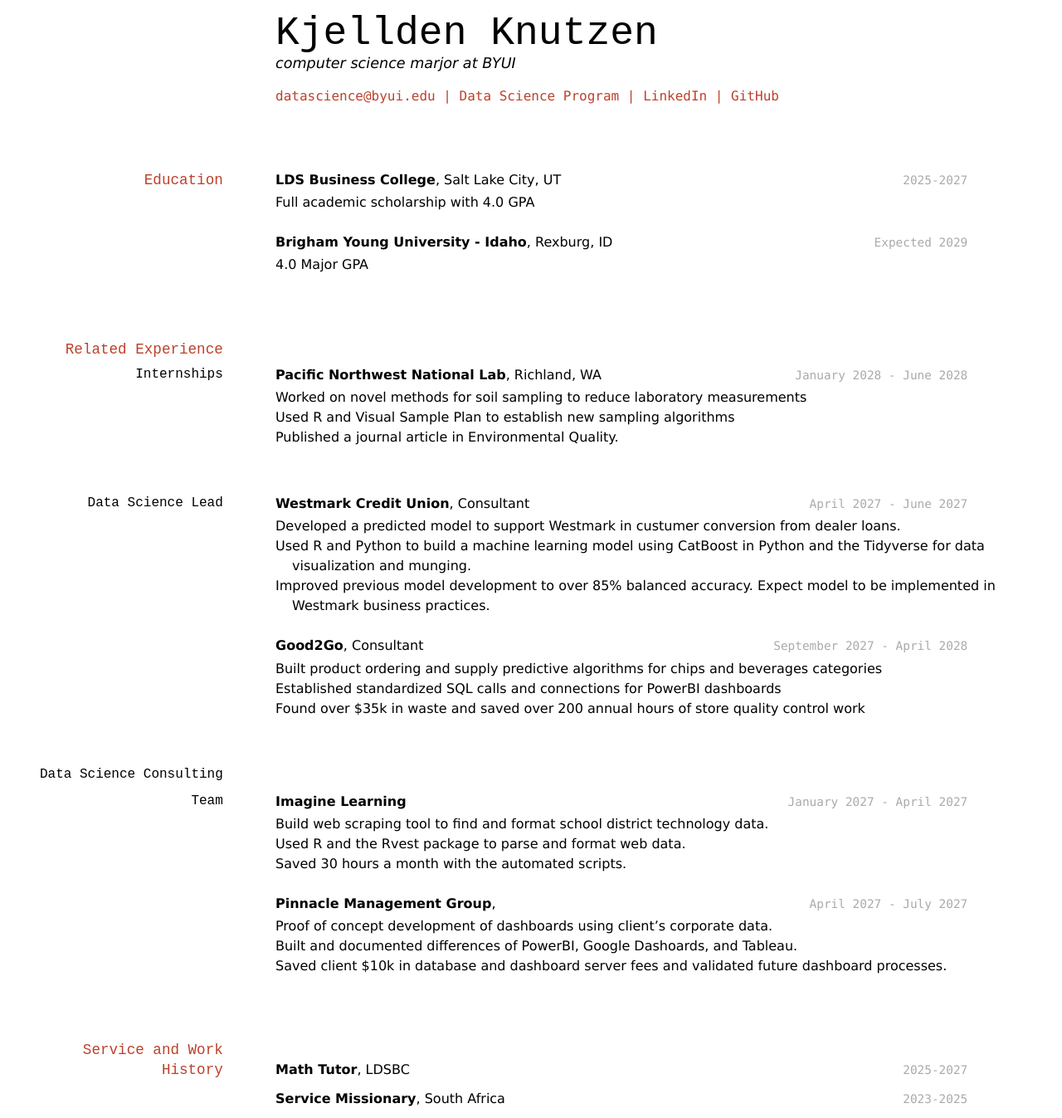
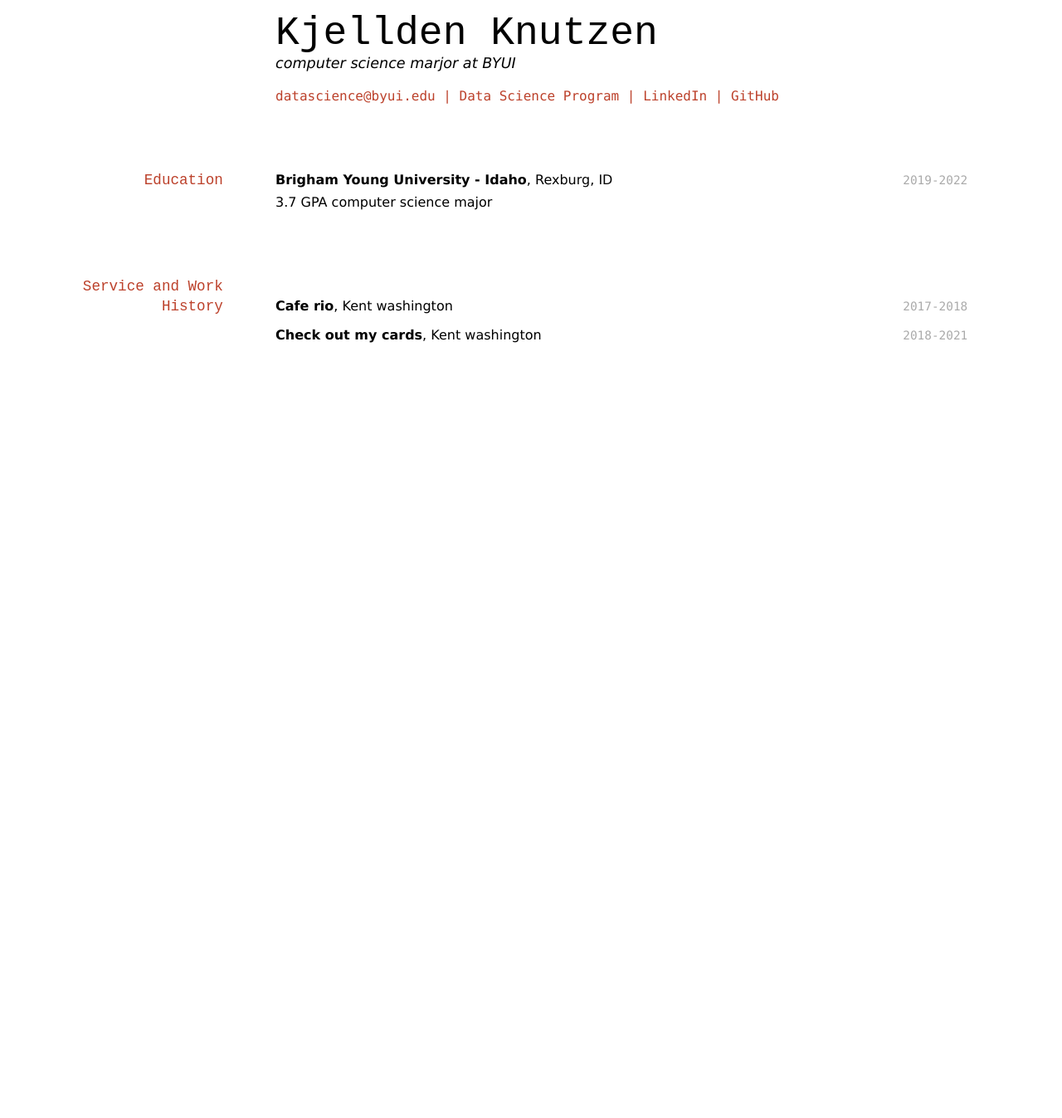
Before and after one commit to Kjellden/Kjellden-Knutzen-resume, a Jekyll site: the page built from docs/index.md, in a window 1280 px wide. Shown: the whole page at 83% size. Built offline with Jekyll 4.4.1, drawn with Linux system fonts in a browser that asks for light colours; after the commit the page ends 900 px from its top, so only the background shows below that.

Commit message:
Made edits to resume

```diff
--- a/docs/index.md
+++ b/docs/index.md
@@ -16,72 +16,16 @@ computer science marjor at BYUI
 
 ## Education
 
-`2025-2027`
-__LDS Business College__, Salt Lake City, UT
-
-- Full academic scholarship with 4.0 GPA
-
-`Expected 2029`
+`2019-2022`
 __Brigham Young University - Idaho__, Rexburg, ID
 
-- 4.0 Major GPA
-
-
-## Related Experience
-
-### Internships
-
-`January 2028 - June 2028`
-__Pacific Northwest National Lab__, Richland, WA
-
-- Worked on novel methods for soil sampling to reduce laboratory measurements
-- Used R and Visual Sample Plan to establish new sampling algorithms
-- Published a journal article in Environmental Quality.
-
-### Data Science Lead
-
-`April 2027 - June 2027`
-__Westmark Credit Union__, Consultant
-
-- Developed a predicted model to support Westmark in custumer conversion from dealer loans.
-- Used R and Python to build a machine learning model using CatBoost in Python and the Tidyverse for data visualization and munging.
-- Improved previous model development to over 85% balanced accuracy. Expect model to be implemented in Westmark business practices.
-
-`September 2027 - April 2028`
-__Good2Go__, Consultant
-
-- Built product ordering and supply predictive algorithms for chips and beverages categories
-- Established standardized SQL calls and connections for PowerBI dashboards
-- Found over $35k in waste and saved over 200 annual hours of store quality control work
-
-### Data Science Consulting Team
-
-`January 2027 - April 2027`
-__Imagine Learning__
-
-- Build web scraping tool to find and format school district technology data.
-- Used R and the Rvest package to parse and format web data.
-- Saved 30 hours a month with the automated scripts.
-
-`April 2027 - July 2027`
-__Pinnacle Management Group__,
-
-- Proof of concept development of dashboards using client's corporate data.
-- Built and documented differences of PowerBI, Google Dashoards, and Tableau.
-- Saved client $10k in database and dashboard server fees and validated future dashboard processes.
-
+- 3.7 GPA computer science major
 
 ## Service and Work History
 
-`2025-2027`
-__Math Tutor__, LDSBC
+`2017-2018`
+__Cafe rio__, Kent washington
 
 
-`2023-2025`
-__Service Missionary__, South Africa
-
-
-
-<!-- ### Footer
-
-Last updated: May 2013 -->
+`2018-2021`
+__Check out my cards__, Kent washington
```
